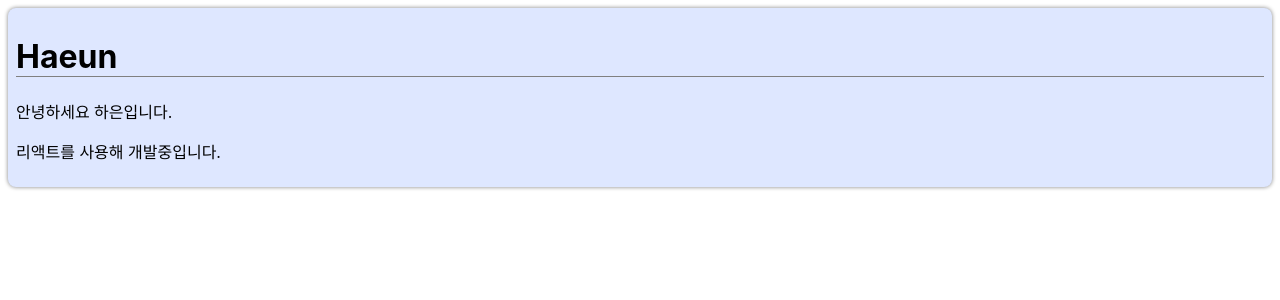
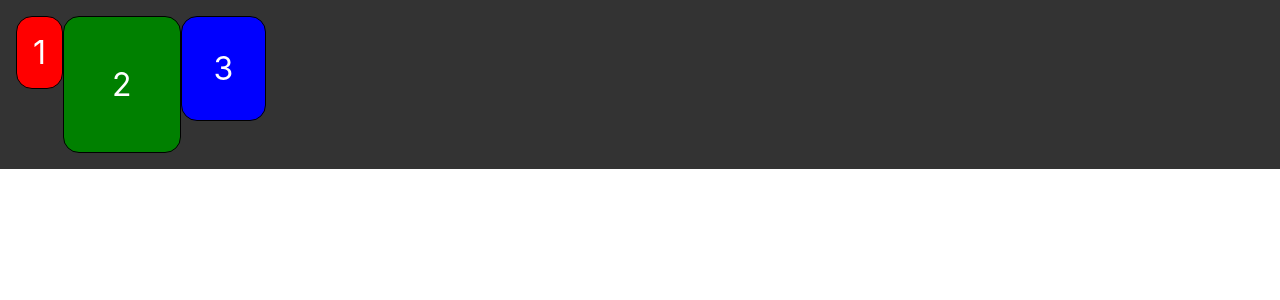
Before and after one commit to haeun82/fullstack-study, a React (Create React App) app in the folder 11_React/my-app/: page / in a window 1280 px wide. Shown: the top 300 px of the page. Built offline with nearby package versions, Linux system fonts and the light colour scheme.

Commit message:
styled-component css 라이브러리

```diff
--- a/11_React/my-app/package.json
+++ b/11_React/my-app/package.json
@@ -9,6 +9,7 @@
     "react": "^18.2.0",
     "react-dom": "^18.2.0",
     "react-scripts": "5.0.1",
+    "styled-components": "^6.1.0",
     "web-vitals": "^2.1.4"
   },
   "scripts": {
--- /dev/null
+++ b/11_React/my-app/src/chapter15/StyledPage.jsx
@@ -0,0 +1,106 @@
+import React from 'react';
+import styled, { css } from "styled-components";
+
+// styled-components 설치하기
+// npm install styled-components
+
+// CSS in JS 란?
+// 이 문구가 뜻하는 그대로, 이 기술은 JS안에 CSS를 작성하는 것
+
+// styled-components란?
+// CSS 문법을 그대로 사용하면서 결과물을 스타일된 컴포넌트 형태로 만들어주는 라이브러리
+// 컴포넌트 개념을 사용하기 때문에 리액트와 궁합이 잘 맞음
+// 백틱(``)을 사용하여 구성 요소의 스타일을 지정
+
+// 다양한 문법은 공식 문서 참고
+// https://styled-components.com/docs
+
+// 1. 기본적인 사용법
+const Wrapper = styled.div`
+	padding: 1rem;
+	background: gray;
+
+	/* 6. 반응형 디자인
+	- 일반 css를 사용할때와 똑같이 media 쿼리 사용 가능
+	- 리액트스럽게 react-responsive 라이브러리 사용 */
+	/* 기본적으로 가로 크기를 1024px에 가운데 정렬을 하고
+		가로크기가 작아짐에 따라 크기를 줄이고 768px 미만이 되면 꽉 채우기*/
+	width: 1024px;
+	margin: 0 auto;
+	@media screen and (max-width: 1024px){
+		width: 768px;
+	}
+
+	@media screen and (max-width: 768px){
+		width: 100%;
+	}
+`;
+
+const Title = styled.h1`
+	font-size: 1.5rem;
+	color: white;
+	text-align: center;
+`;
+
+// 2. props 사용하기
+// 컴포넌트 형태라 props 사용이 가능(최고 장점 중 하나)
+// ``(백틱) 내부에 함수를 작성하면 첫번째 매개변수로 props 객체를 받아옴
+const Button = styled.button`
+	width: ${props => props.width || '100px'}; // || 기본값 설정
+	height: ${props => props.height || '40px'}; // || 기본값 설정
+	background: ${props => props.dark ? 'black' : 'white'};
+	color: ${props => props.dark ? 'white' : 'black'};
+	border: 2px solid black;
+	cursor: pointer;
+
+	/* 3. & 문자를 사용하면 자기 자신 선택 가능 */
+	&:hover {
+		background: #b3b3b3;
+	}
+
+	/* 4. 여러 줄의 스타일 구문을 조건부로 설정해야 하는 경우
+		css를 불러와 사용 */
+	${props =>
+		props.inverted &&
+		css`
+			background: white;
+			color: #1f1f1f;
+			border: 2px solid white;
+			&:hover {
+			background: #1f1f1f;
+			color: white;
+			}
+		`
+	}
+
+	& + & {
+		margin-left: 1rem;
+	}
+`;
+
+// 5. 스타일 확장(커스텀) 하기
+// Button 컴포넌트에 모서리를 둥글게하는 스타일이 추가된 컴포넌트
+const RoundedButton = styled(Button)`
+	border-radius: 16px;
+
+`
+
+
+
+function StyledPage(props) {
+	return (
+		<Wrapper>
+			<Title>안녕, 리액트!</Title>
+
+			<Button width="200px" height="60px">Normal</Button>
+
+			{/* ={true}는 생략 가능 생략시 true값 */}
+			<Button dark={true}>Dark</Button>
+			<Button inverted>Dark</Button>
+
+			<RoundedButton>Rounded</RoundedButton>
+		</Wrapper>
+	);
+}
+
+export default StyledPage;
--- /dev/null
+++ b/11_React/my-app/src/chapter15/theme/Blocks.jsx
@@ -0,0 +1,57 @@
+import React from 'react';
+import styled from 'styled-components';
+
+const Wrapper = styled.div`
+	display: flex;
+	flex-direction: row;
+	justify-content: flex-start;
+	align-items: flex-start;
+	padding: 1rem;
+	/* background-color: lightgray; */
+
+	/* 테마 사용 시 */
+	background-color: ${props => props.theme.gray800};
+`;
+
+const Block = styled.div`
+	padding: ${props => props.padding};
+	border: 1px solid black;
+	border-radius: 1rem;
+	background-color: ${props => props.backgroundColor};
+	color: white;
+	font-size: 2rem;
+	font-weight: center;
+`;
+
+const blockItems = [
+	{
+		label: '1',
+		padding: '1rem',
+		backgroundColor: 'red'
+	},
+	{
+		label: '2',
+		padding: '3rem',
+		backgroundColor: 'green'
+	},
+	{
+		label: '3',
+		padding: '2rem',
+		backgroundColor: 'blue'
+	}
+];
+
+function Blocks(props) {
+	return (
+		<Wrapper>
+			{/* Quiz: 배열의 반복 렌더링 및 스타일링 완성 */}
+			{blockItems.map((blockItem, index) => {
+				return <Block key={blockItem.label} padding={blockItem.padding} backgroundColor={blockItem.backgroundColor}>
+					{blockItem.label}
+				</Block>
+			})}
+		</Wrapper>
+	);
+}
+
+export default Blocks;
--- /dev/null
+++ b/11_React/my-app/src/chapter15/theme/ThemeApp.jsx
@@ -0,0 +1,51 @@
+import React from 'react';
+import Blocks from './Blocks';
+import { ThemeProvider } from 'styled-components';
+
+// 앱 전반적으로 사용할 색들을 테마로 만들어놓고 사용하면 좋음
+// 디자이너에게 받은 디자인(컬러) 가이드를 참고하여 만듦
+const theme = {
+  white: '#fff',
+  black: '#000',
+  bodyBg: '#f4f5f6',
+  grayBg: '#dfdfdf',
+  disabled: '#f7f7f7',
+  gray100: '#f1f1f1',
+  gray200: '#eee',
+  gray300: '#ccc',
+  gray400: '#aaa',
+  gray500: '#999',
+  gray600: '#777',
+  gray700: '#555',
+  gray800: '#333',
+  gray900: '#111',
+  blue: '#41a1ea',
+  indigo: '#727cf5',
+  purple: '#6b5eae',
+  pink: '#ff679b',
+  red: '#f05b5b',
+  orange: '#fd7e14',
+  yellow: '#ffbc00',
+  green: '#0acf97',
+  teal: '#02a8b5',
+  cyan: '#39afd1',
+  button: {
+    primary: {
+      // 색 정의
+    },
+    cancel: {
+      // 색 정의
+    },
+  },
+};
+
+
+function ThemeApp(props) {
+	return (
+		<ThemeProvider theme={theme}>
+			<Blocks />
+		</ThemeProvider>
+	);
+}
+
+export default ThemeApp;
--- a/11_React/my-app/src/index.js
+++ b/11_React/my-app/src/index.js
@@ -43,6 +43,9 @@ import SplitPaneSection from './chapter13/13.1.1.2/SplitPaneSection';
 import DialogContainer from './chapter13/13.1.2/DialogContainer';
 import SignUpDialog from './chapter13/13.1.3/SignUpDialog';
 import ProfileCard from './chapter13/ProfileCard';
+import StyledPage from './chapter15/StyledPage';
+import Blocks from './chapter15/theme/Blocks';
+import ThemeApp from './chapter15/theme/ThemeApp';
 
 const root = ReactDOM.createRoot(document.getElementById('root'));
 
@@ -123,7 +126,12 @@ root.render(
     // <SplitPaneSection />
     // <DialogContainer />
     // <SignUpDialog />
-    <ProfileCard />
+    // <ProfileCard />
+
+    // 15장 예제
+    // <StyledPage />
+    // <Blocks />
+    <ThemeApp />
 );
 
 // If you want to start measuring performance in your app, pass a function
```
Also changed, not shown: 1 other file (tests, documents, lock files or other folders).
